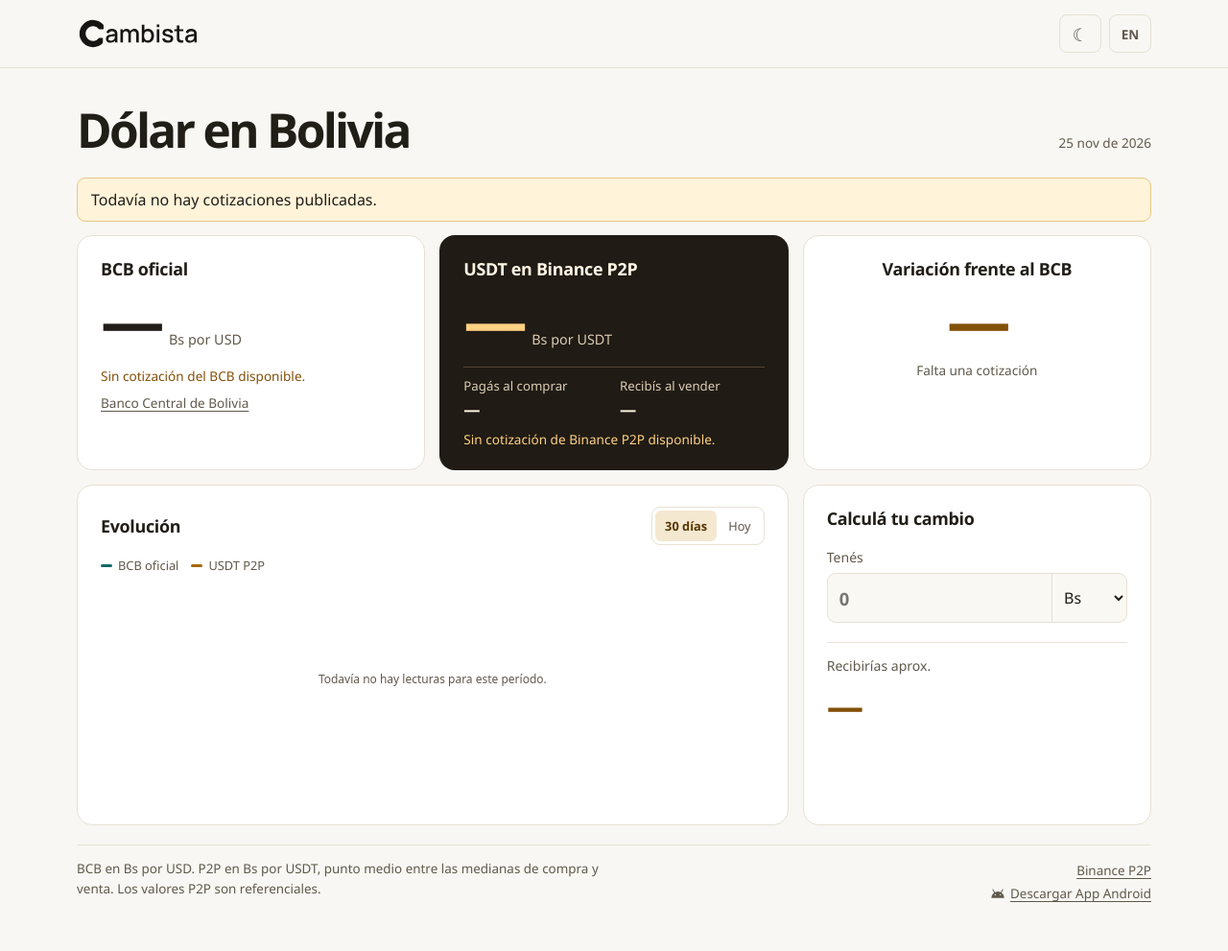
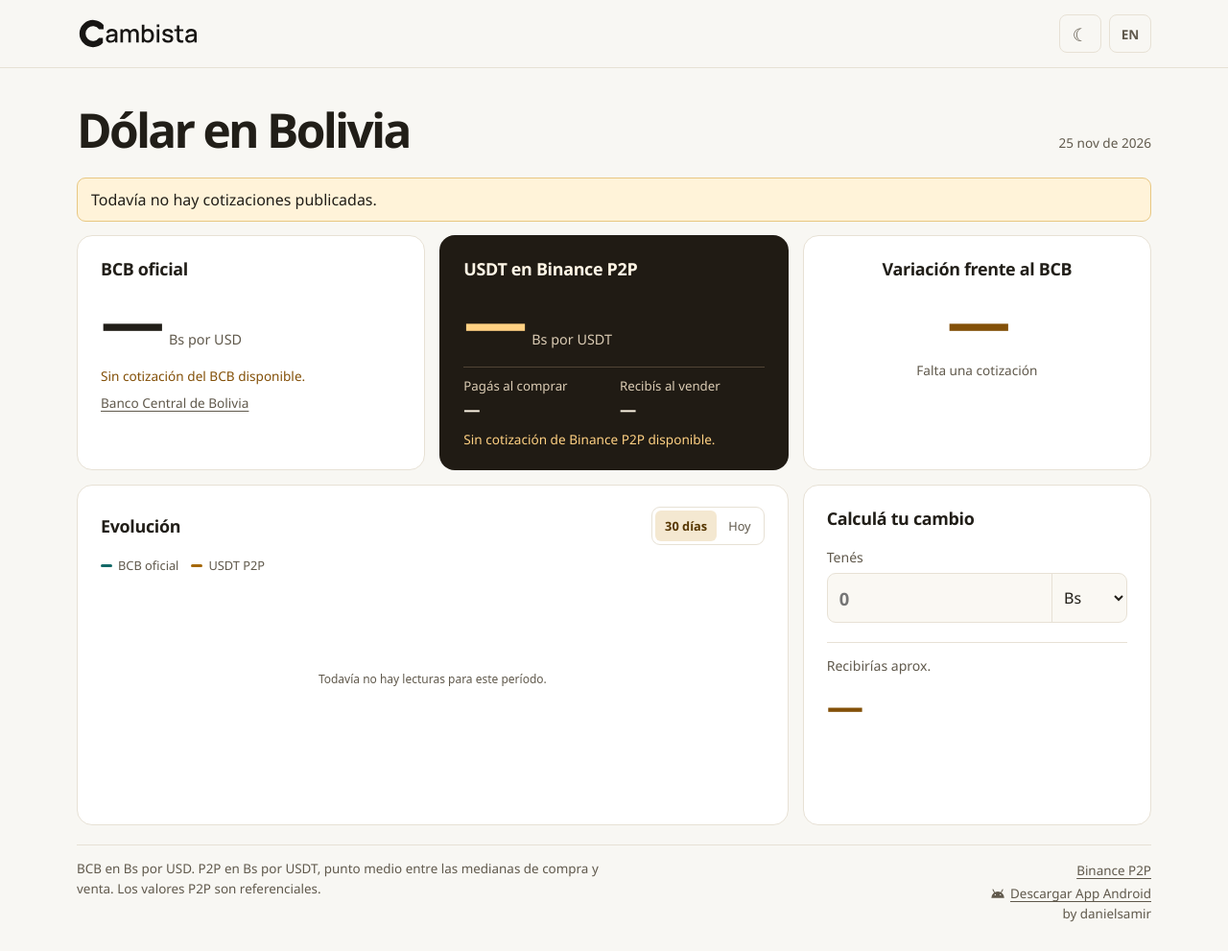
Before and after one commit to dani3lsamir/Cambista, a website built with Vite: page web/index.html in a window 1280 px wide. Shown: the whole page at 96% size. Built offline with nearby package versions, Linux system fonts and the light colour scheme; no server answers.

Commit message:
Add the author credit to the web footer

```diff
--- a/web/index.html
+++ b/web/index.html
@@ -97,6 +97,7 @@
           </svg>
           <span data-text="webDownload">Descargar App Android</span>
         </a>
+        <span>by danielsamir</span>
       </div>
     </footer>
     <script type="module" src="./main.js"></script>
```
